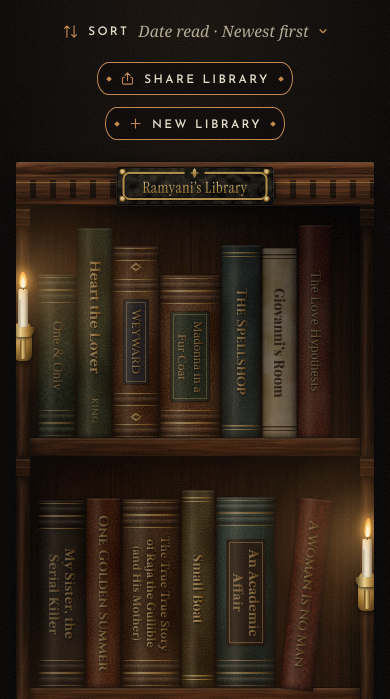
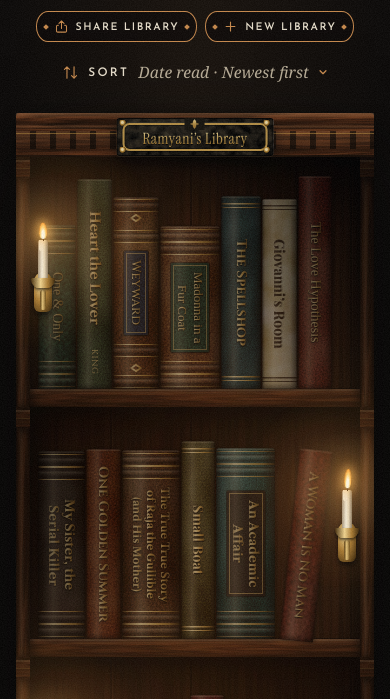
Before and after one commit to ramyani-ghosh/my-library, a plain HTML site: page index.html in a window 390 px wide. Shown: the part 90-789 px from the top of the page. Drawn offline with nearby package versions, Linux system fonts and the light colour scheme; a web font is replaced by a local one.

Commit message:
Phones: candles inside the case; sort below the action buttons
- With a single bay, sconces mount on the inner side of the edge
  columns instead of their centre, so the case edge no longer
  clips them in half.
- Phone header: Share library and New library side by side, with
  Sort on its own row beneath.

Co-Authored-By: Claude Opus 5.5 <noreply@anthropic.com>

```diff
--- a/app.js
+++ b/app.js
@@ -621,7 +621,12 @@
         if (bays > 1 && (t + i) % 2 === 0) return;
         if (bays === 1 && t % 2 === 1 && tiers > 2 && t % 4 === 3) return;
         const pr = p.getBoundingClientRect();
-        lights.push({ x: pr.left - wallRect.left + pr.width / 2, y: tr.top - wallRect.top + tierH * 0.52 });
+        // Between bays a sconce sits on the column's centre. With a single bay
+        // (phones) the only columns are the outer edges, so mount it on their
+        // inner side; otherwise the case edge would clip it in half.
+        let x = pr.left - wallRect.left + pr.width / 2;
+        if (bays === 1) x = i === 0 ? pr.right - wallRect.left + 13 : pr.left - wallRect.left - 13;
+        lights.push({ x, y: tr.top - wallRect.top + tierH * 0.52 });
       });
     });
 
--- a/index.html
+++ b/index.html
@@ -10,7 +10,7 @@
   <link rel="preconnect" href="https://fonts.googleapis.com">
   <link rel="preconnect" href="https://fonts.gstatic.com" crossorigin>
   <link href="https://fonts.googleapis.com/css2?family=Cinzel:wght@500;700&family=IM+Fell+English+SC&family=Instrument+Serif&family=Josefin+Sans:wght@400;600;700&family=Libre+Caslon+Text:wght@700&family=Playfair+Display:wght@700&family=Sorts+Mill+Goudy:ital@0;1&family=Yellowtail&display=swap" rel="stylesheet">
-  <link rel="stylesheet" href="styles.css?v=9">
+  <link rel="stylesheet" href="styles.css?v=10">
 </head>
 <body class="intro">
   <!-- Large title shown on arrival; it glides up into the header -->
@@ -139,6 +139,6 @@
     </div>
   </div>
 
-  <script src="app.js?v=9"></script>
+  <script src="app.js?v=10"></script>
 </body>
 </html>
--- a/styles.css
+++ b/styles.css
@@ -1069,10 +1069,19 @@ body.viewing { overflow: hidden; }
 }
 @media (max-width: 560px) {
   .tb-divider { display: none; }
-  .sort { width: 100%; display: flex; justify-content: center; }
+  /* phones: Share + New library side by side, Sort on its own row below */
+  .tb-actions { gap: 10px 8px; }
+  .topbar:not(.compact) .sort { order: 3; width: 100%; display: flex; justify-content: center; }
   .sort-menu { right: auto; left: 50%; transform: translateX(-50%); }
   @keyframes menu-in { from { opacity: 0; } to { opacity: 1; } }
-  .action-btn { padding-left: 22px; padding-right: 22px; }
+  .topbar:not(.compact) .action-btn {
+    gap: 7px;
+    padding: 9px 17px 7px;
+    font-size: 0.66rem;
+    letter-spacing: 0.14em;
+  }
+  .topbar:not(.compact) .action-btn::before { left: 7px; }
+  .topbar:not(.compact) .action-btn::after { right: 7px; }
 }
 
 /* ---------- Name plaque on the bookcase ----------
```
